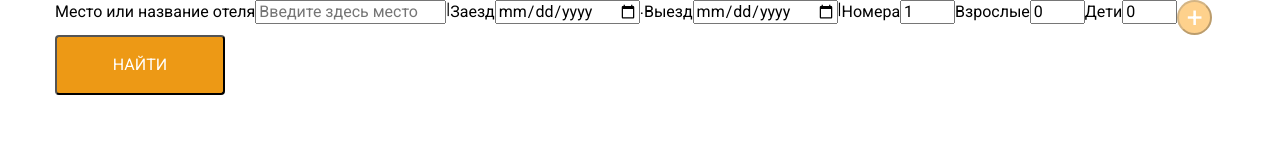
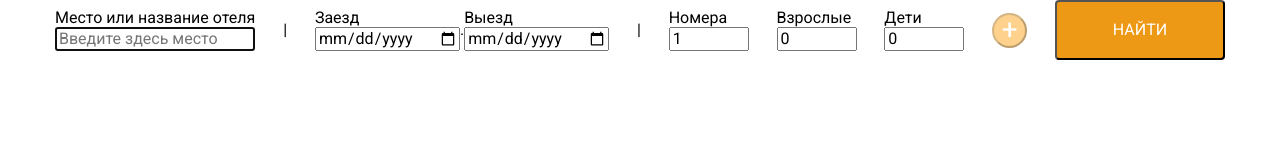
Before and after one commit to Andrii-Velhan/choose-hotel, a plain HTML site: page index.html in a window 1280 px wide. Drawn offline with nearby package versions, Linux system fonts and the light colour scheme.

Commit message:
add flex styles to desctop

```diff
--- a/index.html
+++ b/index.html
@@ -13,45 +13,59 @@
       rel="stylesheet"
       href="https://cdnjs.cloudflare.com/ajax/libs/modern-normalize/0.6.0/modern-normalize.min.css"
     />
+
     <link rel="stylesheet" href="./css/main.min.css" />
   </head>
   <body>
     <div class="Searchbar container">
-      <form class="SearchForm" onSubmit="{handleSubmit}">
-        <label class="SearchForm__label label"
-          >Место или название отеля<input
+      <form class="SearchForm">
+        <div class="SearchForm__item">
+          <label for="place" class="SearchForm__label label"
+            >Место или название отеля
+          </label>
+          <input
+            id="place"
             class="SearchForm__input input"
             type="text"
             autocomplete="on"
             placeholder="Введите здесь место"
+            autofocus
             value=""
             onChange=""
-        /></label>
-
+          />
+        </div>
         <span> | </span>
-
-        <label class="label"
-          >Заезд<input
+        <div class="SearchDateBox">
+          <div class="SearchForm__item">
+            <label for="arrival" class="label">Заезд</label
+            ><input
+              id="arrival"
               class="SearchForm__date input"
               type="date"
               autocomplete="off"
               value=""
               onChange=""
-        /></label>
+            />
+          </div>
 
           <span> . </span>
-        <label class="label"
-          >Выезд<input
+          <div class="SearchForm__item">
+            <label for="departure" class="label">Выезд</label
+            ><input
+              id="departure"
               class="SearchForm__date input"
               type="date"
               autocomplete="off"
               value=""
               onChange=""
-        /></label>
+            />
+          </div>
+        </div>
         <span> | </span>
-
-        <label class="label"
-          >Номера<input
+        <div class="SearchForm__item">
+          <label for="numbers" class="label">Номера</label
+          ><input
+            id="numbers"
             class="SearchForm__number input"
             type="number"
             autocomplete="off"
@@ -59,10 +73,13 @@
             min="1"
             max="10"
             onChange=""
-        /></label>
+          />
+        </div>
 
-        <label class="label"
-          >Взрослые<input
+        <div class="SearchForm__item">
+          <label for="adults" class="label">Взрослые</label
+          ><input
+            id="adults"
             class="SearchForm__number input"
             type="number"
             autocomplete="off"
@@ -70,10 +87,13 @@
             min="0"
             max="20"
             onChange=""
-        /></label>
+          />
+        </div>
 
-        <label class="label"
-          >Дети<input
+        <div class="SearchForm__item">
+          <label for="children" class="label">Дети</label
+          ><input
+            id="children"
             class="SearchForm__number input"
             type="number"
             autocomplete="off"
@@ -81,7 +101,8 @@
             min="0"
             max="20"
             onChange=""
-        /></label>
+          />
+        </div>
 
         <button
           type="submit"
--- a/sass/components/_header.scss
+++ b/sass/components/_header.scss
@@ -2,6 +2,18 @@
   display: flex;
   flex-direction: row;
   flex-wrap: wrap;
+  justify-content: space-between;
+  align-items: center;
+}
+
+.SearchDateBox {
+  display: flex;
+  flex-direction: row;
+  flex-wrap: nowrap;
+  justify-content: space-between;
+  align-items: center;
+  // border-left: 1px solid $background-primary-dark;
+  // border-right: 1px solid $background-primary-dark;
 }
 
 .button:hover {
@@ -13,16 +25,24 @@
   // @include centredFlex;
 }
 
+.SearchForm__item {
+  display: flex;
+  flex-direction: column;
+  min-width: 80px;
+}
+
 .SearchForm__input:before {
   content: '';
   color: red;
-  display: block;
+  display: inline-block;
   width: 30px;
   height: 30px;
-  background: url(../../images/sprite.svg#phone);
-  background-size: contain;
-  background-repeat: no-repeat;
-  background-position: center;
+  margin-bottom: 0;
+  // margin-right: 2px;
+  background-image: url('../../images/place-24px.svg');
+  // background-size: contain;
+  // background-repeat: no-repeat;
+  // background-position: center;
   // position: absolute;
   // top: 6px;
   // left: 4px;
--- a/sass/utils/_vars.scss
+++ b/sass/utils/_vars.scss
@@ -1,12 +1,15 @@
 $primary-black-color: #000000;
 $primary-white-color: #ffffff;
+$primary-grey-color: #757575;
+
 $accent-color: #ed9915;
 $accent-color-disabled: #fed18c;
 $dark-main-color: #212121;
-$text-color: #757575;
+
 $primary-icon-color: #afb1b8;
 $primary-footer-color: #2f303a;
 $background-primary-gray: #f5f4fa;
 $background-primary-dark: rgba(47, 48, 58, 0.8);
 $backdrop-modal-color: rgba(0, 0, 0, 0.2);
+
 $timing-animation: 250ms cubic-bezier(0.4, 0, 0.2, 1);
```
Also changed, not shown: css/main.css, css/main.min.css, images/arrow_drop_down-24px.svg (added), images/arrow_drop_up-24px.svg (added), images/date_range-24px.svg (added), images/expand_more-24px.svg (added), images/icon-map.svg (added), images/place-24px.svg (added), 2 other files. Lines whose indentation alone changed are shown as unchanged.
